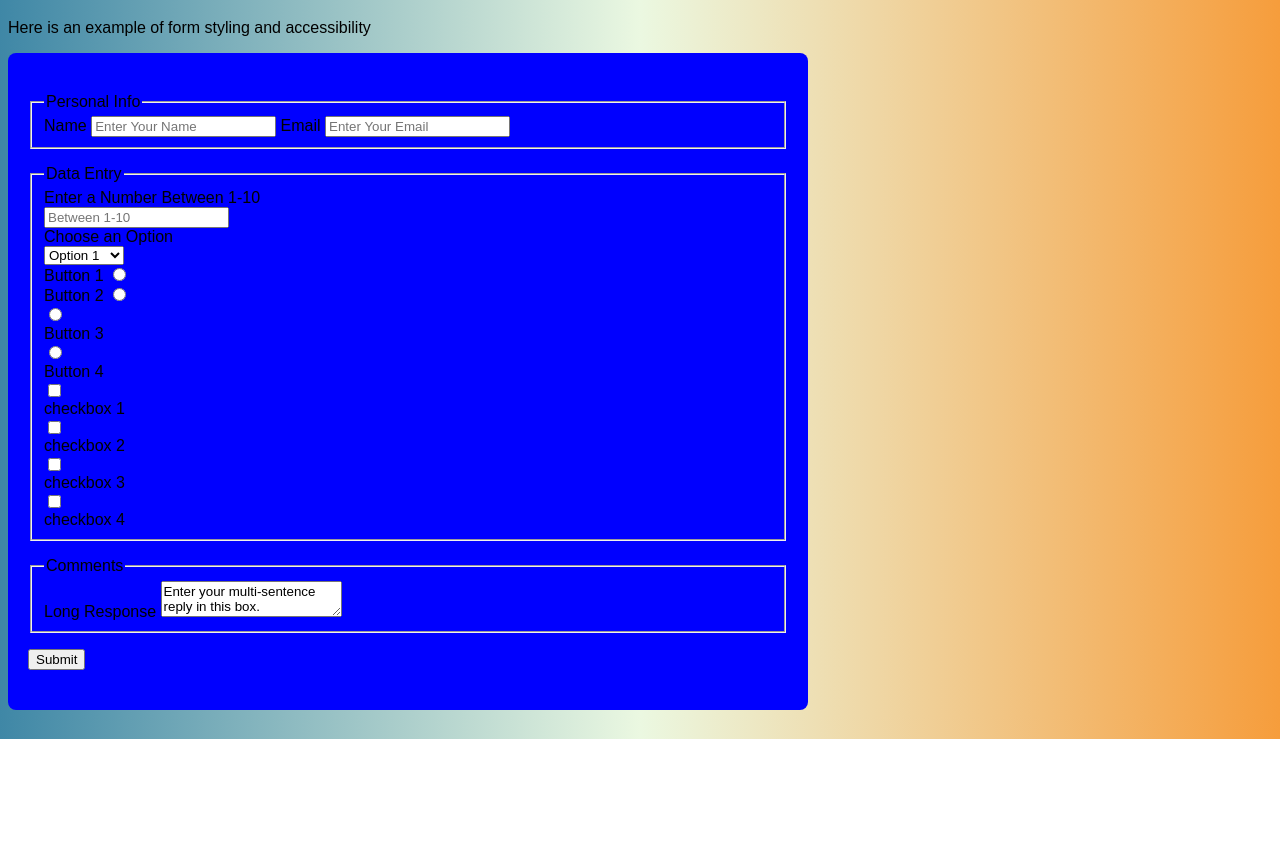
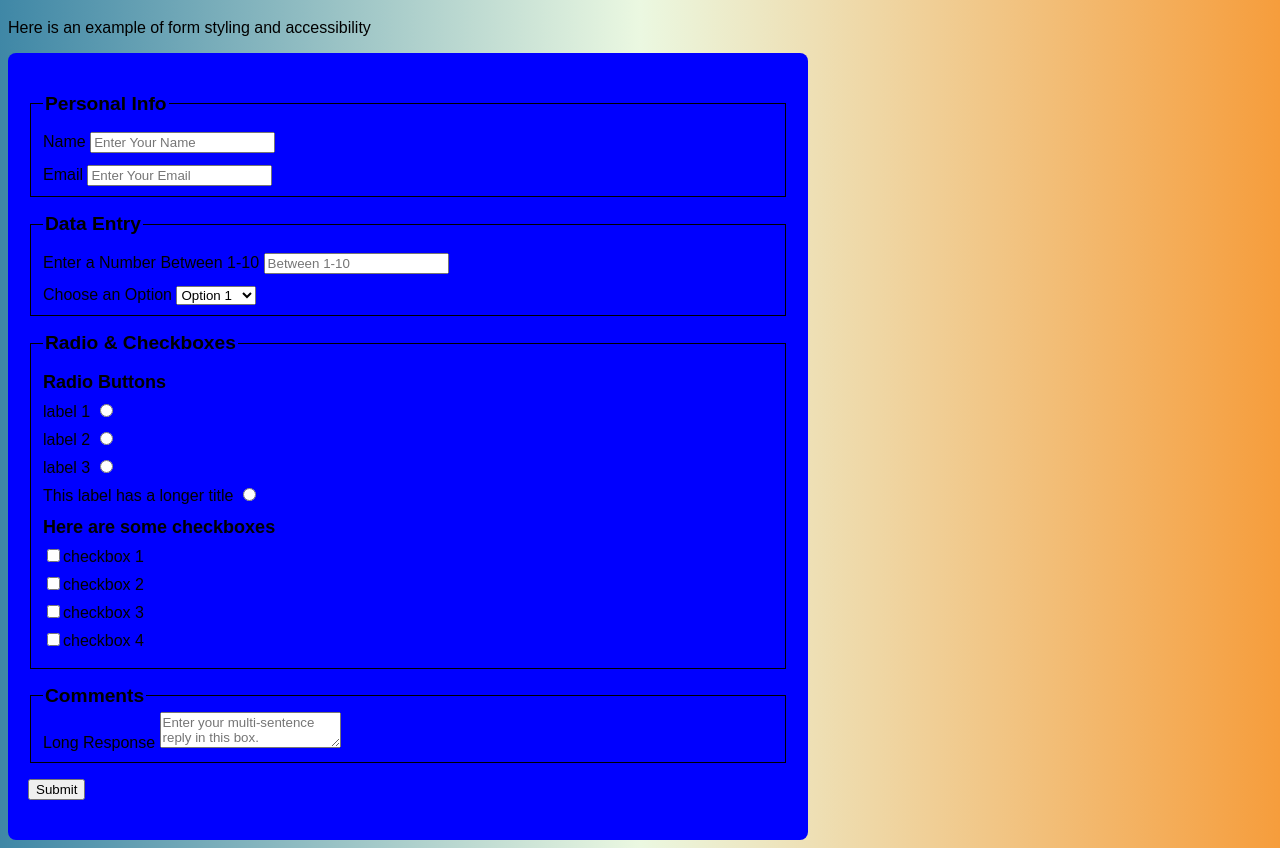
Before and after one commit to AndrewCLeonard/freecodecamp, a website: page index.html in a window 1280 px wide. Shown: the part 61-909 px from the top of the page. Before the commit the page ends 800 px from the top, so only its background shows below. Drawn offline with Linux system fonts and the light colour scheme.

Commit message:
WIP on form layout

```diff
--- a/index.html
+++ b/index.html
@@ -20,15 +20,18 @@
 			<!-- For the name, email, and number input fields, you can see placeholder text th- gives a description or instructions for each field -->
 			<fieldset class="personal-info">
 				<legend>Personal Info</legend>
+				<div class="form-group">
 					<label for="name" id="name-label">Name</label>
 					<input type="text" name="name" id="name" placeholder="Enter Your Name" required />
+				</div>
 
 				<!-- Inside the form element, you are required to enter your email in an input field that has an id of email -->
 
 				<!-- VALIDATION RULE: If you enter an email that is not formatted correctly, you will see an HTML validation error -->
-
+				<div class="form-group">
 					<label for="email" id="email-label">Email</label>
 					<input type="email" name="email" id="email" placeholder="Enter Your Email" required />
+				</div>
 			</fieldset>
 
 			<!-- Inside the form, you can enter a number in an input field that has an id of number -->
@@ -38,10 +41,13 @@
 			<!-- VALIDATION RULE: If you enter numbers outside the range of the number input, which are defined - the min and max attributes, you will see an HTML5 validation error -->
 			<fieldset class="data-entry">
 				<legend>Data Entry</legend>
+				<div class="form-group">
 					<label for="number" id="number-label">Enter a Number Between 1-10</label>
 					<input type="number" name="number" id="number" placeholder="Between 1-10" />
+				</div>
 
 				<!-- Inside the form element, you should have a select dropdown element with an id - dropdown and at least two options to choose from -->
+				<div class="form-group">
 					<label for="dropdown" id="dropdown-label">Choose an Option</label>
 
 					<!-- Emmet code to make this quickly =  select>option*10[value="Option $"]{Option $}-->
@@ -58,35 +64,47 @@
 						<option value="Option 9">Option 9</option>
 						<option value="Option 10">Option 10</option>
 					</select>
+				</div>
+			</fieldset>
 
 			<!-- Inside the form element, you can select an option from a group of at least three radio buttons that are grouped using the name attribute -->
-				<label for="radio1" id="radioChoice1" name="radioButtons">
-					Button 1
-					<input type="radio" name="radioButtons" id="radio 1" value="radio button 1" />
-				</label>
-
-				<label for="radio2" id="radioChoice2" name="radioButtons">
-					Button 2
-					<input type="radio" name="radioButtons" id="radio 2" value="radio button 2" />
-				</label>
-
-				<input type="radio" name="radioButtons" id="radio 3" value="radio button 3" />
-				<label for="radio3" id="radioChoice3" name="radioButtons">Button 3</label>
-				<input type="radio" name="radioButtons" id="radio 4" value="radio button 4" />
-				<label for="radio4" id="radioChoice4" name="radioButtons">Button 4</label>
-
+			<fieldset>
+				<legend>Radio & Checkboxes</legend>
+				<div class="form-group">
+					<p>Radio Buttons</p>
+					<div class="radio-group">
+						<label for="radio1">label 1</label>
+						<input type="radio" name="radiobtns" id="radio1" value="radio1" />
+					</div>
+					<div class="radio-group">
+						<label for="radio2">label 2</label>
+						<input type="radio" name="radiobtns" id="radio2" value="radio2" />
+					</div>
+					<div class="radio-group">
+						<label for="radio3">label 3</label>
+						<input type="radio" name="radiobtns" id="radio3" value="radio3" />
+					</div>
+					<div class="radio-group">
+						<label for="radio4">This label has a longer title</label>
+						<input type="radio" name="radiobtns" id="radio4" value="radio4" />
+					</div>
+				</div>
 				<!-- Inside the form element, you can select several fields from a series of checkboxe- each of which must have a value attribute -->
-				<input type="checkbox" name="checkboxes" id="checkbox 1" /><label for="checkboxes">checkbox 1</label
-				><input type="checkbox" name="checkboxes" id="checkbox 2" /><label for="checkboxes">checkbox 2</label
-				><input type="checkbox" name="checkboxes" id="checkbox 3" /><label for="checkboxes">checkbox 3</label
-				><input type="checkbox" name="checkboxes" id="checkbox 4" /><label for="checkboxes">checkbox 4</label>
+				<div class="form-group">
+					<p>Here are some checkboxes</p>
+					<div class="checkbox-group">
+						<label for="checkboxes"><input type="checkbox" name="checkboxes" id="checkbox 1" />checkbox 1</label>
+						<label for="checkboxes"><input type="checkbox" name="checkboxes" id="checkbox 2" />checkbox 2</label>
+						<label for="checkboxes"><input type="checkbox" name="checkboxes" id="checkbox 3" />checkbox 3</label>
+						<label for="checkboxes"><input type="checkbox" name="checkboxes" id="checkbox 4" />checkbox 4</label>
+					</div>
+				</div>
 			</fieldset>
-
 			<!-- Inside the form element, you are presented with a textarea for additional comments -->
 			<fieldset>
 				<legend>Comments</legend>
 				<label for="textAreaInput">Long Response</label>
-				<textarea id="textAreaInput" name="textAreaBox">Enter your multi-sentence reply in this box.</textarea>
+				<textarea id="textAreaInput" name="textAreaBox" placeholder="Enter your multi-sentence reply in this box."></textarea>
 				<!-- Inside the form element, you are presented with a button with id of submit - submit all the inputs -->
 			</fieldset>
 			<button type="submit" id="submit" class="submit-button">Submit</button>
--- a/style.css
+++ b/style.css
@@ -24,6 +24,7 @@ summary,
 	cursor: pointer;
 }
 
+/* FORM STYLES */
 form {
 	background-color: var(--black-alpha);
 	border-radius: 8px;
@@ -31,13 +32,44 @@ form {
 	width: auto;
 	max-width: 800px;
 }
+
 fieldset {
 	margin-bottom: 1rem;
+	border: 1px solid black;
 }
 
-.data-entry *:not([type="radio"]) {
+legend {
+	font-size: larger;
+	font-weight: bold;
+}
+.form-group {
+	margin: 0.75rem 0;
+}
+
+.form-group:last-child {
+	margin-bottom: 0;
+}
+
+.form-group > p {
+	margin: 0;
+	padding-bottom: 0.5rem;
+	font-weight: bold;
+	font-size: large;
+}
+.form-group:last-child {
+	padding-bottom: 0;
+}
+
+.radio-group:not(:last-child) {
+	margin: 0 auto 0.5rem auto;
+}
+
+label[for^="checkbox"] {
 	display: block;
+	margin: 0 auto 0.5rem auto;
 }
+
+/* MEDIA QUERIES */
 
 /* Extra small devices (phones, 480px and down) */
 @media only screen and (max-width: 480px) {
@@ -50,27 +82,32 @@ fieldset {
 	}
 }
 /* Tablet portrait: 481px to 768px */
-@media only screen and (min-width: 481px) {
+@media only screen and (min-width: 481px) and (max-width: 768px) {
 	form {
 		background-color: orange;
 	}
 }
 /* Tablet landscape: 769px to 1024px */
-@media only screen and (min-width: 769px) {
+@media only screen and (min-width: 769px) and (max-width: 1024px) {
 	form {
 		background-color: yellow;
 	}
 }
 /* Desktop: 1025px to 1200px */
-@media only screen and (min-width: 1025px) {
+@media only screen and (min-width: 1025px) and (max-width: 1200px) {
 	form {
 		background-color: green;
 	}
 }
 /* Large desktop: 1201px and up */
-@media only screen and (min-width: 1201px) {
+@media only screen and (min-width: 1201px) and (max-width: 1600px) {
 	form {
 		background-color: blue;
 		max-width: 800px;
 	}
+	@media screen and (min-width: 1601px) and (max-width: 1920px) {
+		form {
+			background-color: purple;
+		}
+	}
 }
```
Also changed, not shown: README.md. Lines whose indentation alone changed are shown as unchanged.
